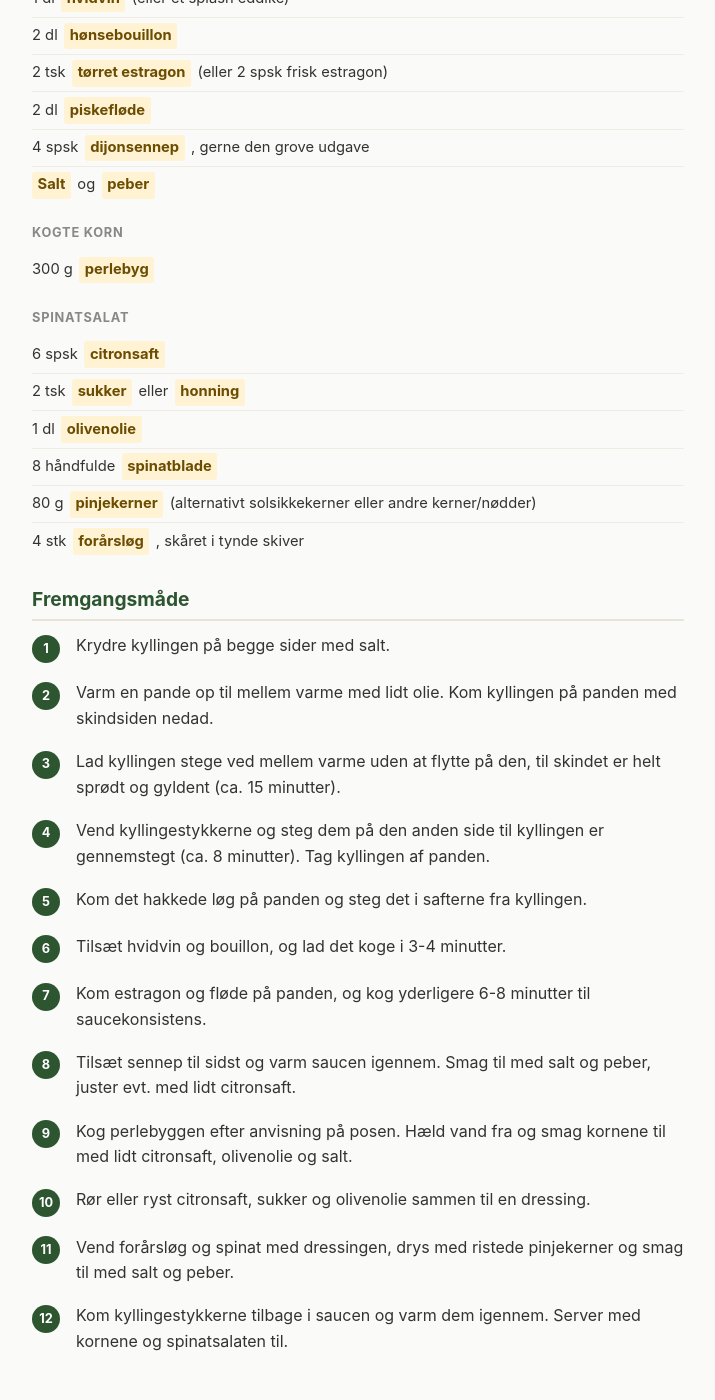
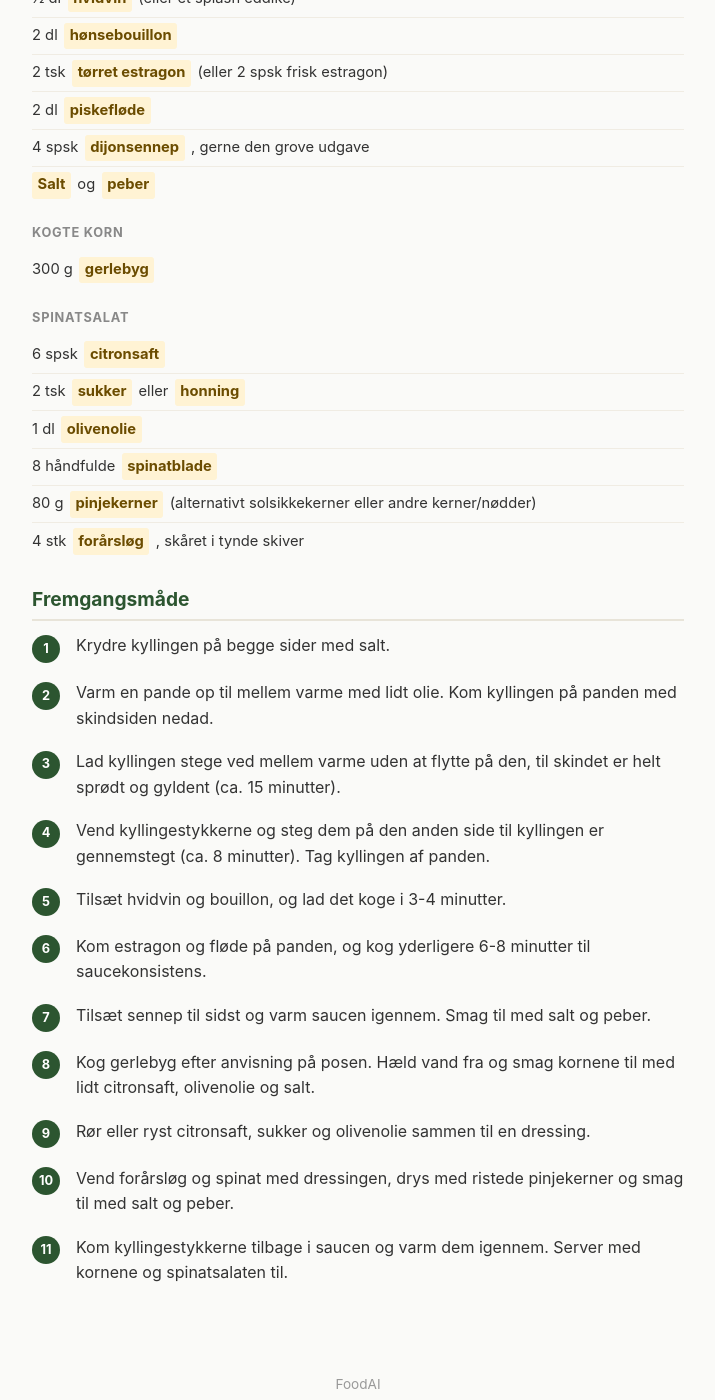
Before and after one commit to larsgam/FoodAI, a Jekyll site: the page built from Hverdagsmad/sennepskylling-med-korn-og-spinatsalat.md, in a window 1280 px wide and 1400 px high, scrolled down 558 px. Shown: the whole window, without its empty margins (282-997 px from the left). Built offline with Jekyll 4.4.1, drawn with Linux system fonts in a browser that asks for light colours; some of the changed text lies outside the part shown.

Commit message:
Opdater sennepskylling: ret gerlebyg, tilføj æg, fjern løg

```diff
--- a/Hverdagsmad/sennepskylling-med-korn-og-spinatsalat.md
+++ b/Hverdagsmad/sennepskylling-med-korn-og-spinatsalat.md
@@ -13,9 +13,9 @@ Kilde: Meyers Når Du Flytter Hjemmefra, side 165
 
 ### Kylling og sauce
 - 8 stk `kyllingeoverlår` med skind
-- 4 spsk `olivenolie`
-- 2 stk `løg`, finthakket
-- 1 dl `hvidvin` (eller et splash eddike)
+- 4 spsk `olie`
+- 2 `æg`
+- ½ dl `hvidvin` (eller et splash eddike)
 - 2 dl `hønsebouillon`
 - 2 tsk `tørret estragon` (eller 2 spsk frisk estragon)
 - 2 dl `piskefløde`
@@ -23,7 +23,7 @@ Kilde: Meyers Når Du Flytter Hjemmefra, side 165
 - `Salt` og `peber`
 
 ### Kogte korn
-- 300 g `perlebyg`
+- 300 g `gerlebyg`
 
 ### Spinatsalat
 - 6 spsk `citronsaft`
@@ -39,11 +39,10 @@ Kilde: Meyers Når Du Flytter Hjemmefra, side 165
 2. Varm en pande op til mellem varme med lidt olie. Kom kyllingen på panden med skindsiden nedad.
 3. Lad kyllingen stege ved mellem varme uden at flytte på den, til skindet er helt sprødt og gyldent (ca. 15 minutter).
 4. Vend kyllingestykkerne og steg dem på den anden side til kyllingen er gennemstegt (ca. 8 minutter). Tag kyllingen af panden.
-5. Kom det hakkede løg på panden og steg det i safterne fra kyllingen.
-6. Tilsæt hvidvin og bouillon, og lad det koge i 3-4 minutter.
+5. Tilsæt hvidvin og bouillon, og lad det koge i 3-4 minutter.
 7. Kom estragon og fløde på panden, og kog yderligere 6-8 minutter til saucekonsistens.
-8. Tilsæt sennep til sidst og varm saucen igennem. Smag til med salt og peber, juster evt. med lidt citronsaft.
-9. Kog perlebyggen efter anvisning på posen. Hæld vand fra og smag kornene til med lidt citronsaft, olivenolie og salt.
+8. Tilsæt sennep til sidst og varm saucen igennem. Smag til med salt og peber.
+9. Kog gerlebyg efter anvisning på posen. Hæld vand fra og smag kornene til med lidt citronsaft, olivenolie og salt.
 10. Rør eller ryst citronsaft, sukker og olivenolie sammen til en dressing.
 11. Vend forårsløg og spinat med dressingen, drys med ristede pinjekerner og smag til med salt og peber.
 12. Kom kyllingestykkerne tilbage i saucen og varm dem igennem. Server med kornene og spinatsalaten til.
```
